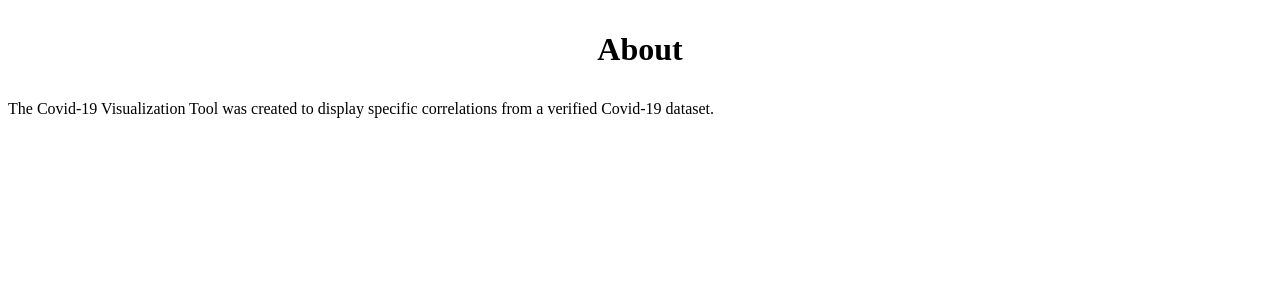
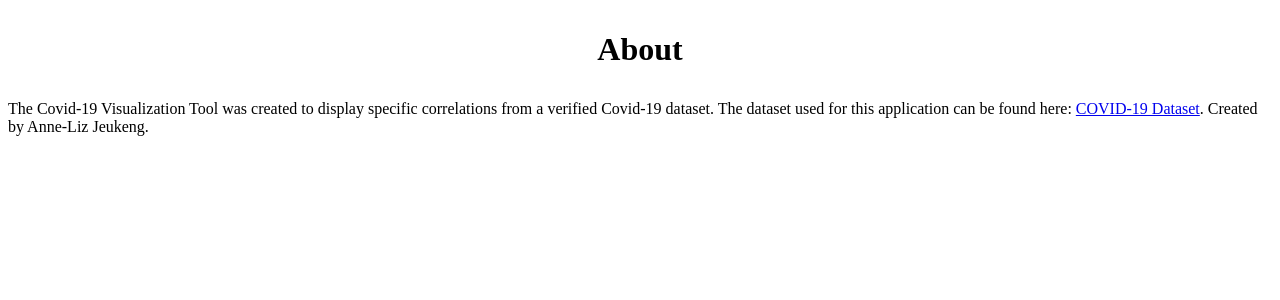
Before and after one commit to ajeukeng/gradproject, a Flask app: page /about in a window 1280 px wide. Shown: the part 54-354 px from the top of the page. Run offline with Flask 2, Linux system fonts and the light colour scheme.

Commit message:
added small link to about

```diff
--- a/src/covidVisualizationTool/app/templates/about.html
+++ b/src/covidVisualizationTool/app/templates/about.html
@@ -4,7 +4,9 @@
     <h1>{% block title %} About {% endblock %}</h1>
     <body>
         The Covid-19 Visualization Tool was created to display specific correlations from a verified Covid-19
-        dataset.
+        dataset. The dataset used for this application can be found here:
+        <a href =https://github.com/owid/covid-19-data> COVID-19 Dataset</a>.
+        Created by Anne-Liz Jeukeng.
     </body>
 
 {% endblock %}
```
